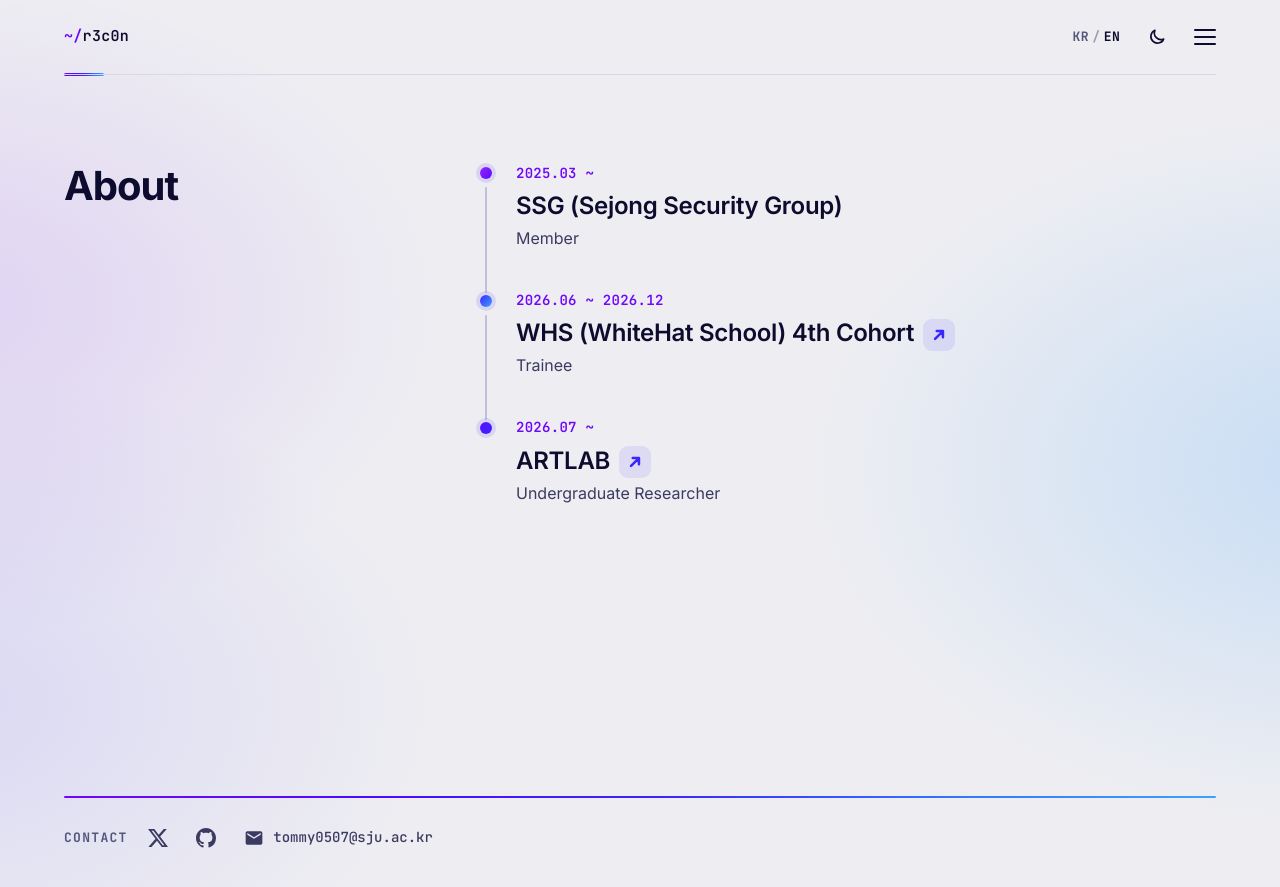
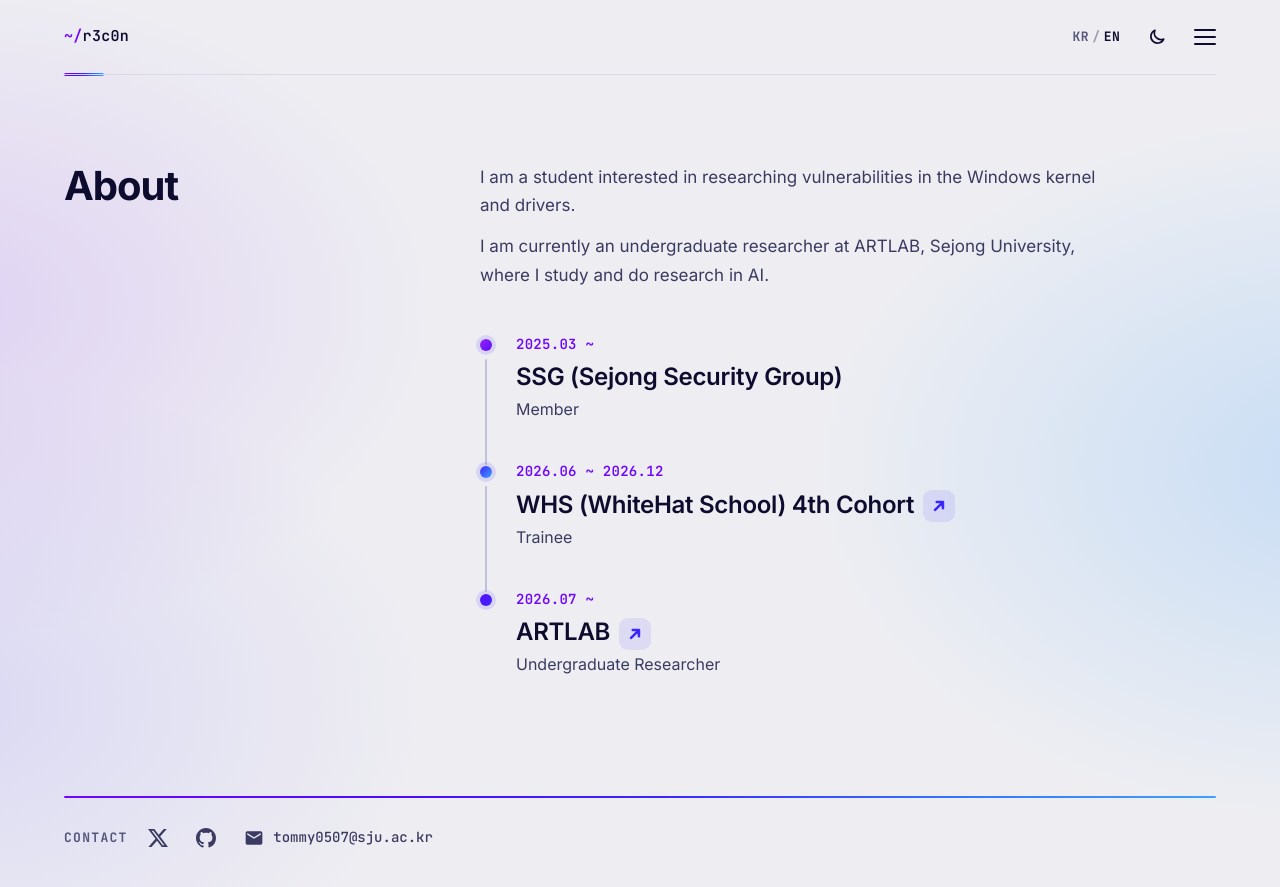
Before and after one commit to jhlee0507/jhlee0507.github.io, a Jekyll site: the page built from about/index.html, in a window 1280 px wide. Shown: the top 887 px of the page. Built offline with Jekyll 4.4.1, drawn with Linux system fonts in a browser that asks for light colours.

Commit message:
Add a short introduction above the About timeline

```diff
--- a/about/index.html
+++ b/about/index.html
@@ -3,6 +3,13 @@ layout: default
 key: about
 title: About
 title_ko: 소개
+# The short introduction above the timeline: one paragraph per line, `intro_ko` being the same lines in Korean.
+intro:
+  - I am a student interested in researching vulnerabilities in the Windows kernel and drivers.
+  - I am currently an undergraduate researcher at ARTLAB, Sejong University, where I study and do research in AI.
+intro_ko:
+  - Windows 커널과 드라이버의 취약점을 연구하는 것에 관심이 있는 학생입니다.
+  - 현재 세종대학교 ARTLAB에서 학부연구생으로 AI 관련 공부와 연구를 진행하고 있습니다.
 ---
 <section class="about" id="about" aria-labelledby="h-about">
   <div class="grid">
@@ -10,6 +17,14 @@ title_ko: 소개
       <h1 id="h-about">{% include t.html en=page.title ko=page.title_ko %}</h1>
     </div>
     <div>
+      {%- if page.intro.size > 0 %}
+      <div class="about-intro">
+        {%- for line in page.intro %}
+        {%- assign line_ko = page.intro_ko[forloop.index0] %}
+        <p>{% include t.html en=line ko=line_ko %}</p>
+        {%- endfor %}
+      </div>
+      {%- endif %}
       {% include timeline.html items=site.data.about %}
     </div>
   </div>
--- a/assets/css/site.css
+++ b/assets/css/site.css
@@ -228,6 +228,11 @@ h2,.sec-head h1{margin:0;font-size:clamp(1.75rem,3.2vw,2.5rem);line-height:1.15;
 .sec-head p{text-wrap:balance}
 
 /* about */
+/* a short introduction above the timeline */
+.about-intro{margin:0 0 2.75rem;max-width:40rem;font-size:1.0625rem;line-height:1.7;color:var(--ink-2)}
+.about-intro p{margin:0}
+.about-intro p + p{margin-top:.75rem}
+@media (max-width:47.99rem){.about-intro{margin-bottom:2.25rem;font-size:1rem;line-height:1.65}}
 /* a timeline: a thin rail with a dot per entry, the period above what it was */
 .timeline{list-style:none;margin:0;padding:0}
 .timeline li{position:relative;padding:0 0 2.5rem 2.25rem}
```
